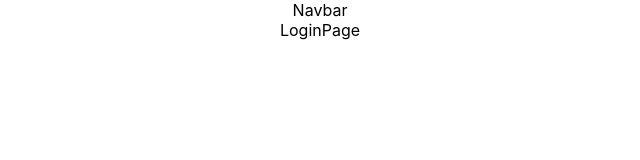
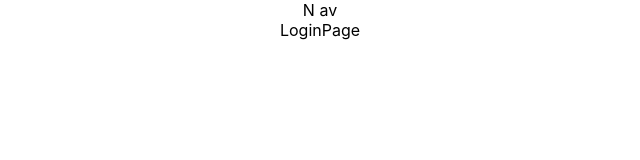
Before and after one commit to ykhan-5/CoogTree, a React (Create React App) app in the folder frontend/: page / in a window 1280 px wide. Shown: the top 160 px of the page, without its empty margins (320-960 px from the left). Built offline with nearby package versions, Linux system fonts and the light colour scheme.

Commit message:
Changed Nav Component

```diff
--- a/frontend/src/Components/Navbar.js
+++ b/frontend/src/Components/Navbar.js
@@ -2,7 +2,7 @@ import React from 'react'
 
 const Navbar = () => {
   return (
-    <div>Navbar</div>
+    <div>N av</div>
   )
 }
 
```
